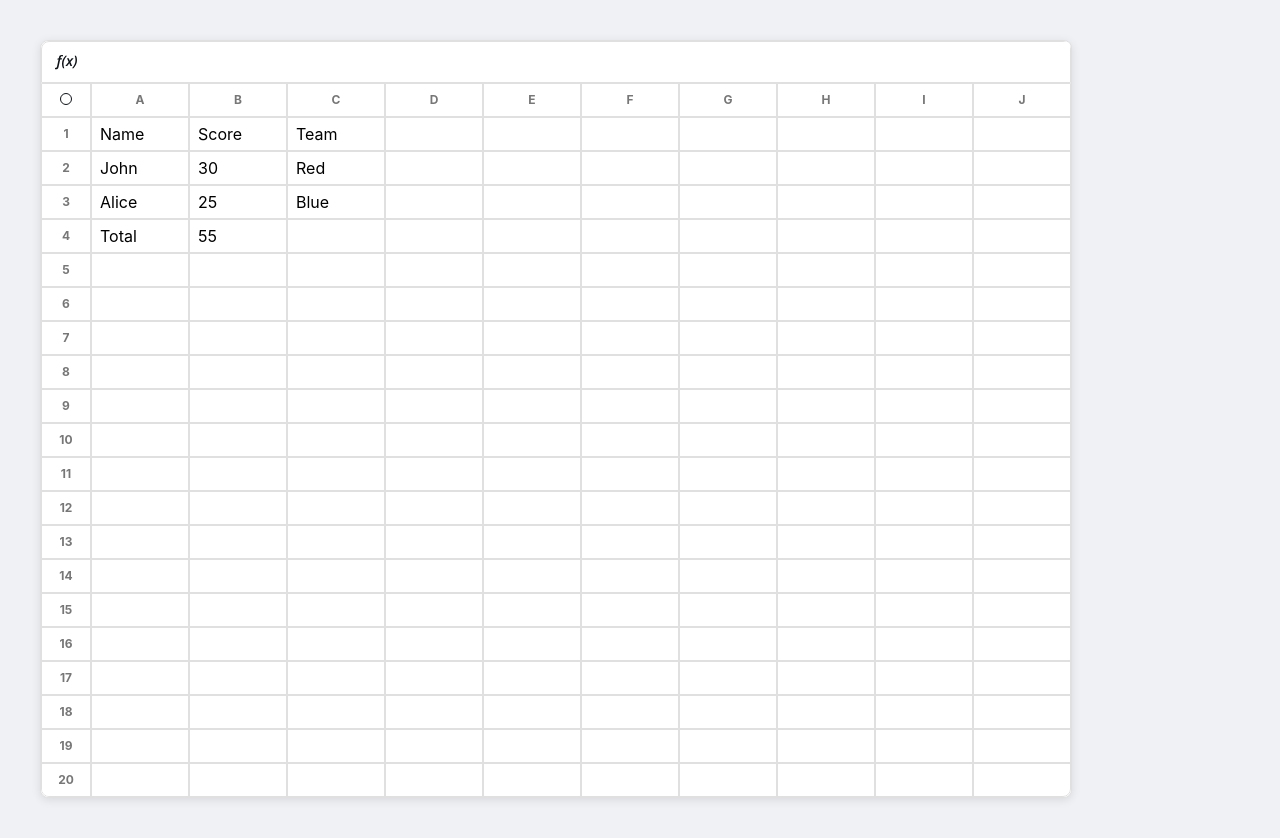
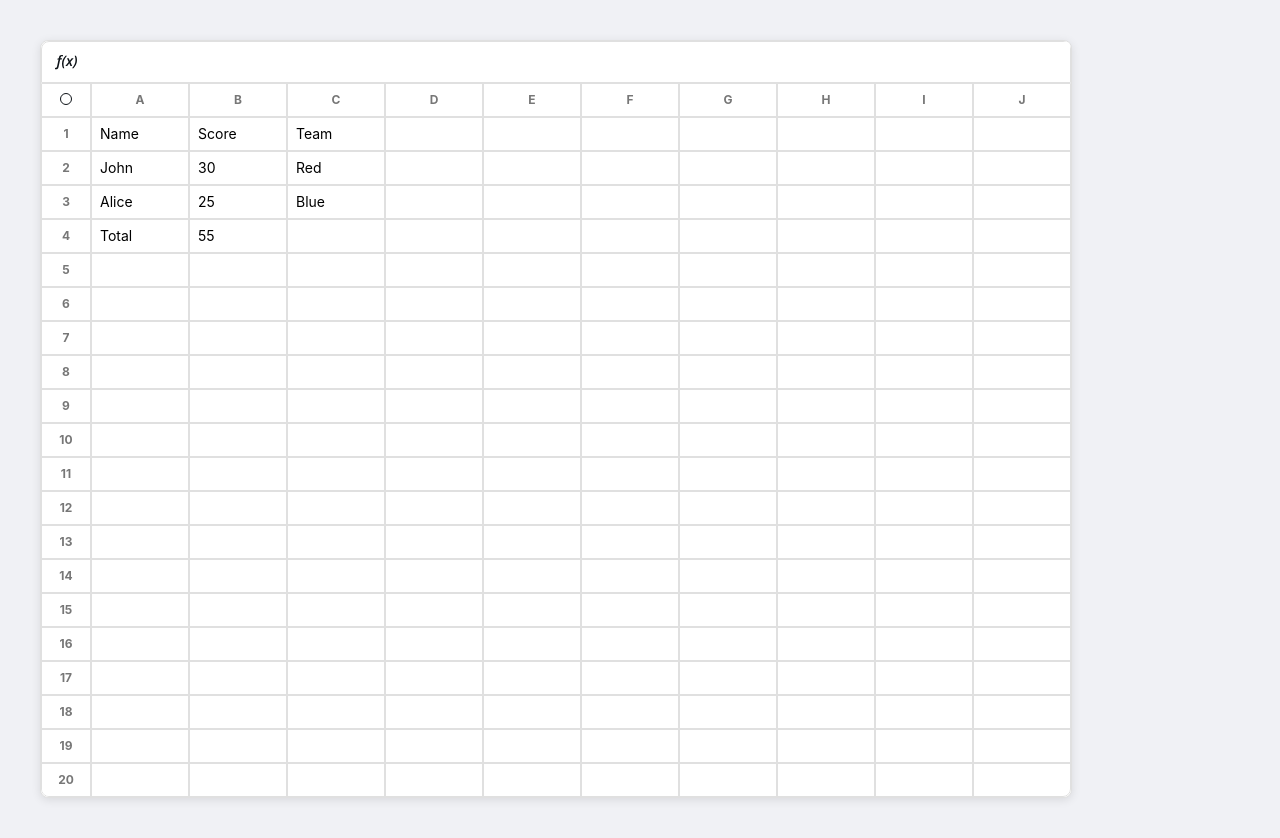
Before and after one commit to slwen/sheets-proto, a React (Create React App) app: page / in a window 1280 px wide. Built offline with nearby package versions, Linux system fonts and the light colour scheme.

Commit message:
Update font sizes

```diff
--- a/src/components/DynamicSpreadsheet.css
+++ b/src/components/DynamicSpreadsheet.css
@@ -5,6 +5,8 @@
 
 body {
   background-color: #f0f1f5;
+  font-size: 14px;
+  font-family: var(--font-primary);
 }
 
 /* Container */
--- a/src/components/DynamicSpreadsheet.js
+++ b/src/components/DynamicSpreadsheet.js
@@ -184,7 +184,7 @@ const FormulaBlock = React.forwardRef(({ value, type, onChange, onKeyDown, onFoc
   useEffect(() => {
     if (measureRef.current) {
       const width = measureRef.current.offsetWidth;
-      setInputWidth(Math.max(width - 4, 1));
+      setInputWidth(Math.max(width - 3, 1));
     }
   }, [value]);
 
```
